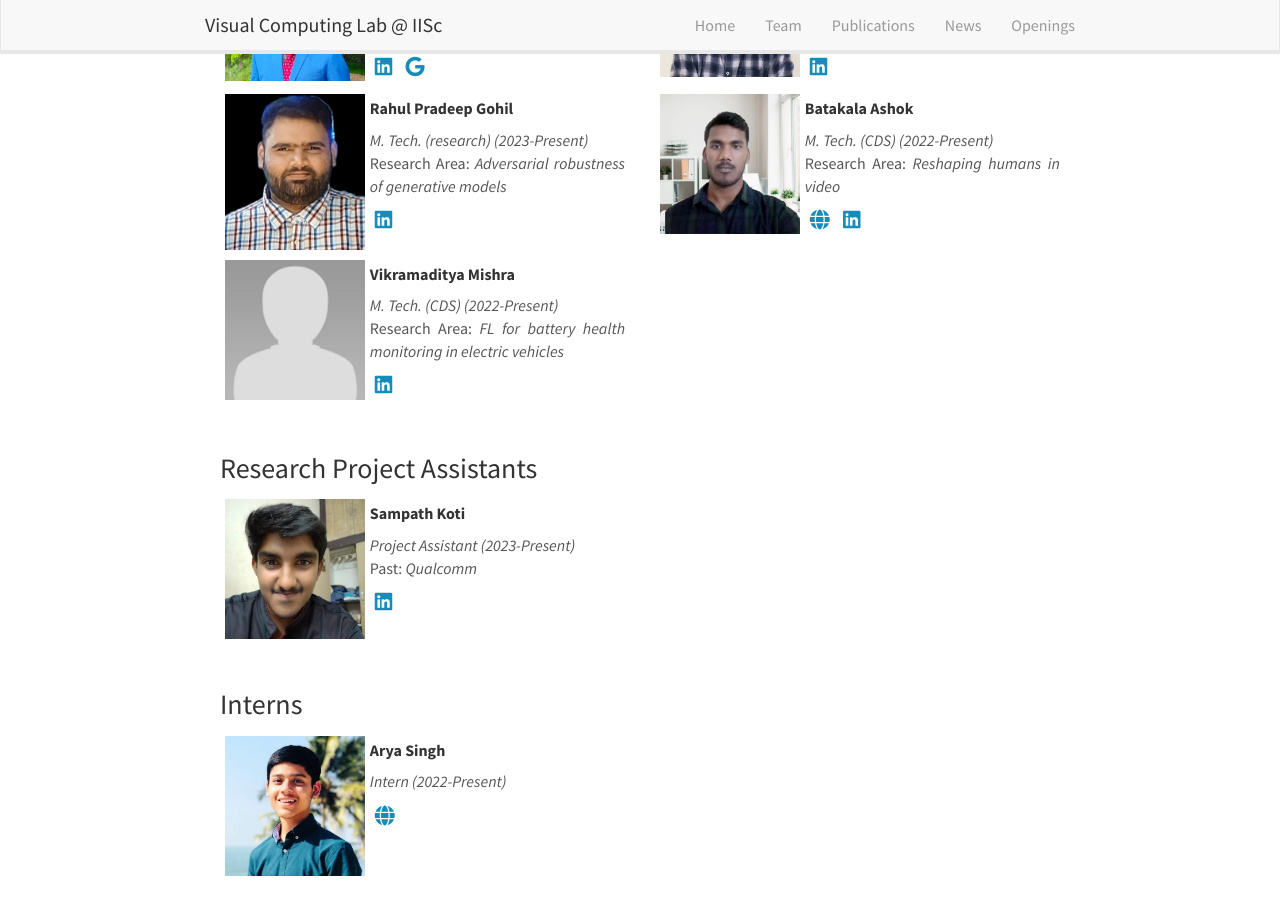
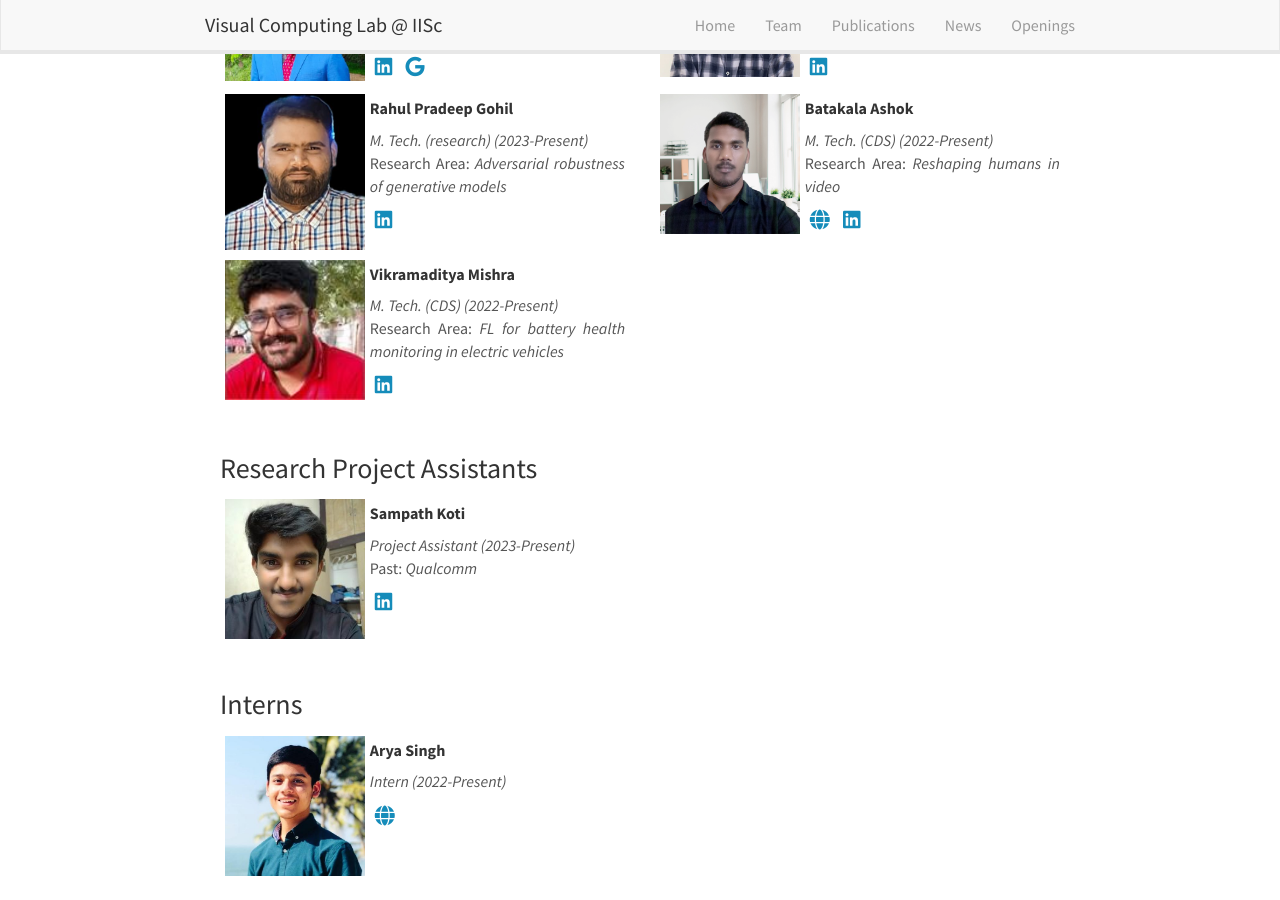
Before and after one commit to vcl-iisc/vclab-website, a Jekyll site: the page built from _pages/team.md, in a window 1280 px wide and 900 px high, scrolled down 778 px. Built offline with Jekyll 4.4.1, drawn with Linux system fonts in a browser that asks for light colours; nearby versions of some CDN libraries.

Commit message:
Update lab_members.yml

```diff
--- a/_data/lab_members.yml
+++ b/_data/lab_members.yml
@@ -49,7 +49,7 @@
 
 - name: Vikramaditya Mishra
   research_area: FL for battery health monitoring in electric vehicles
-  photo: researcher.png
+  photo: vikramaditya.jpg
   position: M. Tech. (CDS)
   year: 2022-Present
   linkedin: https://www.linkedin.com/in/vikramaditya-mishra/
```
